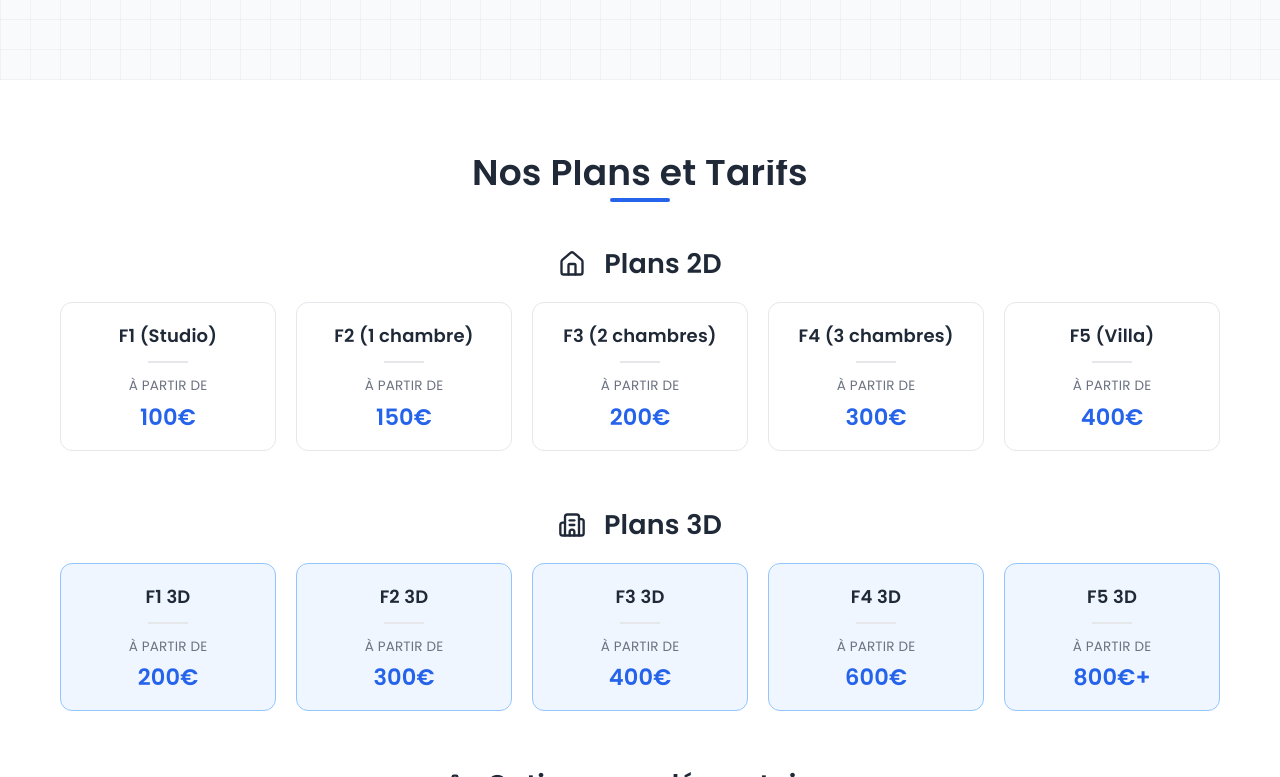
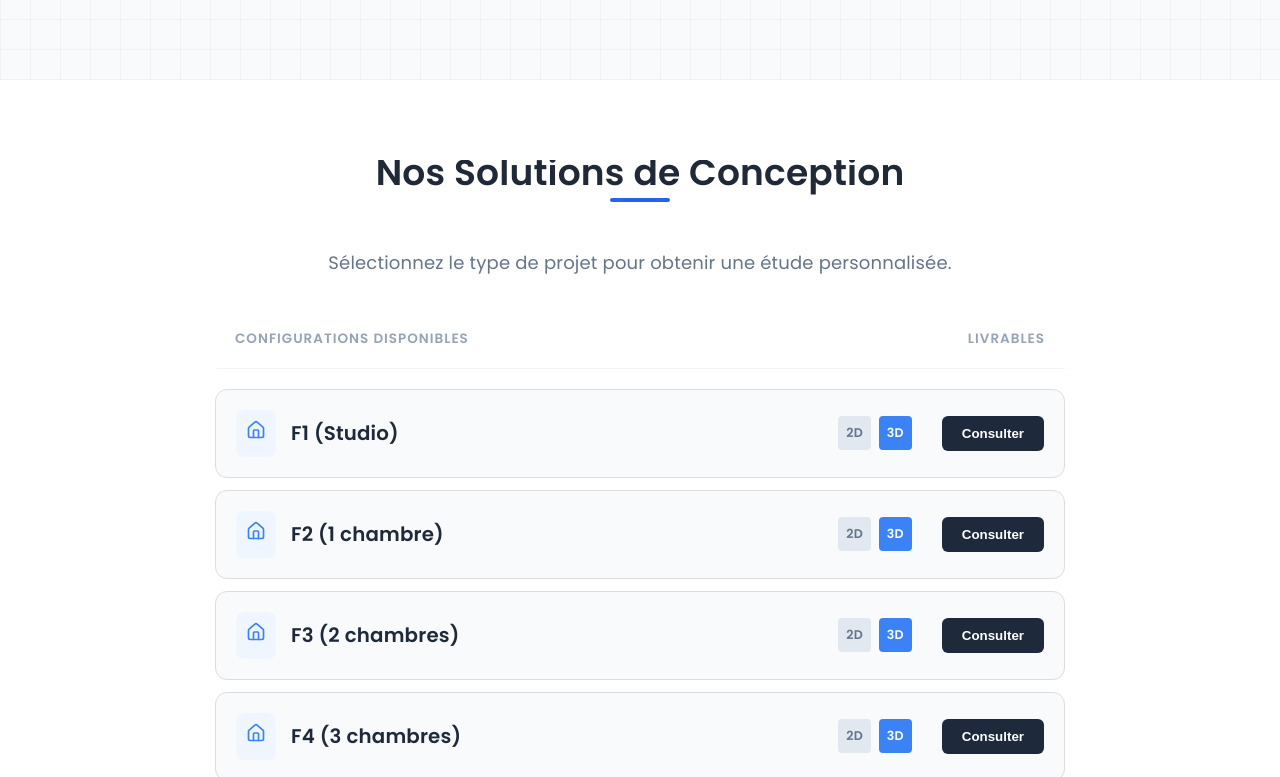
Before and after one commit to MosefSanogo/kumar, a React (Vite) app: page / in a window 1280 px wide. Shown: the part 2023-2800 px from the top of the page. Built offline with nearby package versions, Linux system fonts and the light colour scheme.

Commit message:
Second commit

```diff
--- a/src/components/PricingCard.jsx
+++ b/src/components/PricingCard.jsx
@@ -1,16 +1,36 @@
+import { Check, Home } from "lucide-react";
 import "../styles/PricingCard.css";
 
-const PricingCard = ({ title, price, is3D = false }) => {
-  return (
-    <div className={`pricing-card ${is3D ? "pricing-card-3d" : ""}`}>
-      <h3 className="pricing-card-title">{title}</h3>
-      <div className="pricing-divider"></div>
-      <p className="pricing-card-price">
-        <span className="price-unit">À partir de</span>
-        {price}
-      </p>
-    </div>
-  );
+const PricingCard = ({ title }) => {
+    const scrollToSection = (sectionId) => {
+        const section = document.getElementById(sectionId);
+        if (section) {
+            section.scrollIntoView({ behavior: 'smooth' });
+        }
+    };
+    return (
+        <div className="plan-row">
+            <div className="plan-info">
+                <div className="plan-icon-box">
+                    <Home size={20} />
+                </div>
+                <h4 className="plan-type">{title}</h4>
+            </div>
+
+            <div className="plan-details">
+                <div className="tech-badges">
+                    <span className="badge">2D</span>
+                    <span className="badge blue">3D</span>
+                </div>
+                <button
+                    className="quote-btn"
+                    onClick={() => scrollToSection('contact')}
+                >
+                    Consulter
+                </button>
+            </div>
+        </div>
+    );
 };
 
 export default PricingCard;
--- a/src/pages/Accueil.jsx
+++ b/src/pages/Accueil.jsx
@@ -6,7 +6,7 @@ import Card from "../components/Card";
 import PricingCard from "../components/PricingCard";
 import ProjectCard from "../components/ProjectCard";
 import Button from "../components/Button";
-import { Ruler, Box, Wallet, Users, Home, HardHat, BarChart3, Cuboid, Building2, Phone, Mail } from 'lucide-react';
+import { Ruler, Box, Wallet, Users, Home, HardHat, BarChart3, Cuboid, Building2, Phone, Mail, Building } from 'lucide-react';
 import "./Accueil.css";
 
 const Accueil = () => {
@@ -27,28 +27,50 @@ const Accueil = () => {
     ];
 
     // Données des plans 2D
-    const plans2D = [
-        { title: "F1 (Studio)", price: "100€" },
-        { title: "F2 (1 chambre)", price: "150€" },
-        { title: "F3 (2 chambres)", price: "200€" },
-        { title: "F4 (3 chambres)", price: "300€" },
-        { title: "F5 (Villa)", price: "400€" },
+    const allPlans = [
+        {
+            id: 1,
+            title: "F1 (Studio)",
+            has2D: true,
+            has3D: true,
+            description: "Idéal pour investissement locatif ou petite dépendance."
+        },
+        {
+            id: 2,
+            title: "F2 (1 chambre)",
+            has2D: true,
+            has3D: true,
+            description: "Plan optimisé pour couple ou personne seule."
+        },
+        {
+            id: 3,
+            title: "F3 (2 chambres)",
+            has2D: true,
+            has3D: true,
+            description: "Maison familiale standard avec séjour spacieux."
+        },
+        {
+            id: 4,
+            title: "F4 (3 chambres)",
+            has2D: true,
+            has3D: true,
+            description: "Conception spacieuse avec suite parentale."
+        },
+        {
+            id: 5,
+            title: "F5 (Villa)",
+            has2D: true,
+            has3D: true,
+            description: "Grande villa avec garage et prestations haut de gamme."
+        }
     ];
 
-    // Données des plans 3D
-    const plans3D = [
-        { title: "F1 3D", price: "200€", is3D: true },
-        { title: "F2 3D", price: "300€", is3D: true },
-        { title: "F3 3D", price: "400€", is3D: true },
-        { title: "F4 3D", price: "600€", is3D: true },
-        { title: "F5 3D", price: "800€+", is3D: true },
-    ];
 
     // Options supplémentaires
     const options = [
-        { level: "R+1", price: "+100€" },
-        { level: "R+2", price: "+200€" },
-        { level: "R+3", price: "+300€" },
+        { id: 'r1', level: "R+1", label: "Un étage" },
+        { id: 'r2', level: "R+2", label: "Deux étages" },
+        { id: 'r3', level: "R+3", label: "Trois étages" }
     ];
 
     // Projets
@@ -134,34 +156,34 @@ const Accueil = () => {
             {/* Section PLANS & TARIFS */}
             <section id="plans" className="plans-section">
                 <div className="container">
-                    <SectionTitle>Nos Plans et Tarifs</SectionTitle>
+                    <SectionTitle>Nos Solutions de Conception</SectionTitle>
+                    <p className="section-subtitle">Sélectionnez le type de projet pour obtenir une étude personnalisée.</p>
 
-                    <div className="plans-category">
-                        <h3 className="category-title" style={{display:"flex",justifyContent:"center",alignItems:"center", gap: 10}}>
-                            <Home size={28} style={{ display: 'inline', marginRight: '8px' }} />
-                            Plans 2D
-                        </h3>
-                        <div className="plans-grid">
-                            {plans2D.map((plan, index) => (
-                                <PricingCard key={index} title={plan.title} price={plan.price} />
-                            ))}
+                    <div className="plans-list-container">
+                        {/* En-tête informatif */}
+                        <div className="plans-header-row">
+                            <span>Configurations disponibles</span>
+                            <div className="capabilities-label">
+                                <span>Livrables</span>
+                            </div>
                         </div>
+
+                        {/* Liste des prestations */}
+                        {
+                            allPlans.map((plan) => (
+                                <PricingCard
+                                    key={plan.id}
+                                    title={plan.title}
+                                    has2D={!plan.has2D}
+                                    has3D={plan.has3D}
+                                />
+                            ))
+                        }
                     </div>
 
-                    <div className="plans-category" >
-                        <h3 className="category-title" style={{display:"flex",justifyContent:"center",alignItems:"center", gap: 10}}>
-                            <Building2 size={28} style={{ display: 'inline', marginRight: '8px' }} />
-                            Plans 3D
-                        </h3>
-                        <div className="plans-grid">
-                            {plans3D.map((plan, index) => (
-                                <PricingCard key={index} title={plan.title} price={plan.price} is3D={plan.is3D} />
-                            ))}
-                        </div>
-                    </div>
-
+                    {/* Section Options (Niveaux de construction) */}
                     <div className="options-section">
-                        <h3 className="category-title" style={{display:"flex",justifyContent:"center",alignItems:"center", gap: 10}}>
+                        <h3 className="category-title" style={{ display: "flex", justifyContent: "center", alignItems: "center", gap: 10 }}>
                             <HardHat size={28} style={{ display: 'inline', marginRight: '8px' }} />
                             Options supplémentaires
                         </h3>
@@ -169,13 +191,14 @@ const Accueil = () => {
                             {options.map((option, index) => (
                                 <div key={index} className="option-card">
                                     <span className="option-level">{option.level}</span>
-                                    <span className="option-price">{option.price}</span>
+                                    <span className="option-label">{option.label}</span>
                                 </div>
                             ))}
                         </div>
                     </div>
-
-                    <p className="disclaimer">Les tarifs peuvent varier selon la complexité du projet.</p>
+                    <div className="disclaimer">
+                        <p>Chaque projet d'ingénierie est unique. Contactez-nous pour un devis sur-mesure.</p>
+                    </div>
                 </div>
             </section>
 
@@ -232,11 +255,11 @@ const Accueil = () => {
                         <div className="contact-info">
                             <h3>Nos coordonnées</h3>
                             <div className="info-item">
-                                <span className="info-icon"><Mail size={24}/> </span>
+                                <span className="info-icon"><Mail size={24} /> </span>
                                 <p>contact@kumar.com</p>
                             </div>
                             <div className="info-item">
-                                <span className="info-icon"><Phone size={24}/> </span>
+                                <span className="info-icon"><Phone size={24} /> </span>
                                 <p>+223 61 34 98 97</p>
                             </div>
                             <p className="contact-text">
--- a/src/styles/PricingCard.css
+++ b/src/styles/PricingCard.css
@@ -1,66 +1,155 @@
-.pricing-card {
-  border: 1px solid #e5e7eb;
-  border-radius: 12px;
-  padding: 20px;
-  background: white;
-  transition: all 0.3s ease;
+.section-subtitle {
   text-align: center;
+  color: #64748b;
+  margin-bottom: 50px;
 }
 
-.pricing-card:hover {
-  transform: translateY(-3px);
-  box-shadow: 0 4px 12px rgba(0, 0, 0, 0.1);
+.plans-list-container {
+  max-width: 850px;
+  margin: 0 auto;
 }
 
-.pricing-card-3d {
-  background: #eff6ff;
-  border-color: #93c5fd;
+.plans-header-row {
+  display: flex;
+  justify-content: space-between;
+  padding: 0 20px 15px;
+  font-size: 0.75rem;
+  font-weight: 700;
+  color: #94a3b8;
+  text-transform: uppercase;
+  letter-spacing: 1px;
+  border-bottom: 1px solid #f1f5f9;
+  margin-bottom: 20px;
+}
+.plan-row {
+  display: flex;
+  justify-content: space-between;
+  align-items: center;
+  padding: 20px;
+  background: #f8fafc;
+  border-radius: 12px;
+  margin-bottom: 12px;
+  transition: all 0.3s ease;
+  border: 1px solid #ddd;
+
 }
 
-.pricing-card-3d:hover {
-  transform: perspective(1000px) rotateX(5deg) rotateY(10deg);
-  border-color: #2563eb;
-  box-shadow: -10px 15px 30px rgba(37, 99, 235, 0.2);
+.plan-row:hover {
+  background: #ffffff;
+  border-color: #3b82f6;
+  box-shadow: 0 10px 20px rgba(0,0,0,0.05);
 }
 
-.pricing-card-title {
-  font-size: 1rem;
-  font-weight: bold;
-  margin-bottom: 12px;
-  color: #1f2937;
+.plan-info {
+  display: flex;
+  align-items: center;
+  gap: 15px;
 }
 
-.pricing-card-price {
-  font-size: 1.25rem;
-  color: #2563eb;
-  font-weight: bold;
+.plan-icon-box {
+  color: #3b82f6;
+  background: #eff6ff;
+  padding: 10px;
+  border-radius: 8px;
+}
+
+.plan-type {
+  font-weight: 600;
+  color: #1e293b;
+  font-size: 1.1rem;
+}
+
+.plan-details {
+  display: flex;
+  align-items: center;
+  gap: 30px;
+}
+
+.tech-badges {
+  display: flex;
+  gap: 8px;
+}
+
+.badge {
+  font-size: 0.7rem;
+  font-weight: 800;
+  padding: 4px 8px;
+  border-radius: 4px;
+  background: #e2e8f0;
+  color: #64748b;
+}
+
+.badge.blue {
+  background: #3b82f6;
+  color: white;
+}
+
+.quote-btn {
+  background: #1e293b;
+  color: white;
+  border: none;
+  padding: 10px 20px;
+  border-radius: 6px;
+  font-weight: 600;
+  cursor: pointer;
+  transition: opacity 0.2s;
+}
+
+.quote-btn:hover {
+  opacity: 0.9;
 }
 
 
+/* --- Media Queries pour Mobiles et Tablettes --- */
 
-/* Un petit séparateur subtil */
-.pricing-divider {
-  width: 40px;
-  height: 2px;
-  background: #e5e7eb;
-  margin: 0 auto 10px auto;
-  transition: width 0.3s ease;
+@media (max-width: 768px) {
+  .plans-header-row {
+    display: none; /* On cache l'en-tête de colonnes qui n'a plus de sens en colonne */
+  }
+
+  .plan-row {
+    flex-direction: column; /* Empilement vertical */
+    align-items: flex-start; /* Aligné à gauche */
+    gap: 15px;
+    padding: 15px;
+  }
+
+  .plan-details {
+    width: 100%; /* Prend toute la largeur */
+    justify-content: space-between; /* Aligne les badges à gauche et le bouton à droite */
+    gap: 10px;
+  }
+
+  .plan-type {
+    font-size: 1rem;
+  }
+
+  .options-pills {
+    flex-wrap: wrap; /* Les pilules passent à la ligne si besoin */
+    justify-content: center;
+  }
+
+  .option-pill {
+    padding: 10px 20px;
+    font-size: 0.9rem;
+  }
 }
 
-.pricing-card:hover .pricing-divider {
-  width: 60px;
-  background: #2563eb;
+@media (max-width: 480px) {
+  .plan-details {
+    flex-direction: column; /* Sur très petits écrans, on empile même le bouton */
+    align-items: flex-start;
+    gap: 15px;
+  }
+
+  .quote-btn {
+    width: 100%; /* Le bouton prend toute la largeur pour être plus facile à cliquer */
+    text-align: center;
+  }
+
+  .section-subtitle {
+    font-size: 0.9rem;
+    margin-bottom: 30px;
+    padding: 0 10px;
+  }
 }
-
-.pricing-card-price {
-  display: flex;
-  flex-direction: column;
-  gap: 4px;
-}
-
-.price-unit {
-  font-size: 0.75rem;
-  color: #6b7280;
-  font-weight: normal;
-  text-transform: uppercase;
-}
```
Also changed, not shown: vite.config.js (+6 -4 lines).
